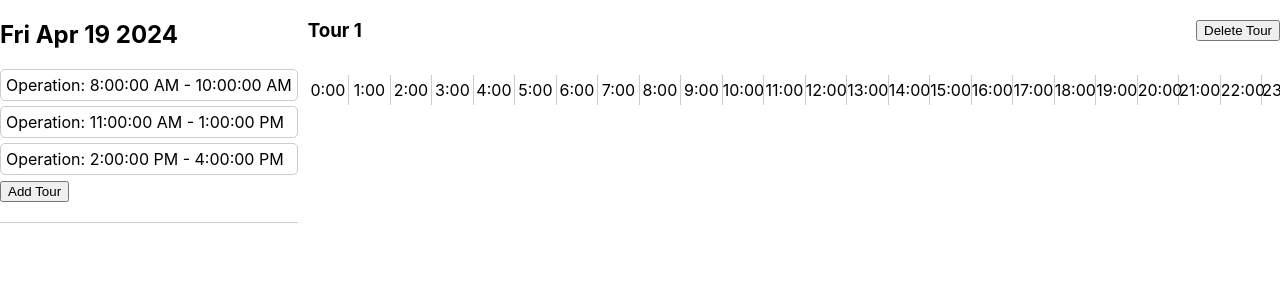
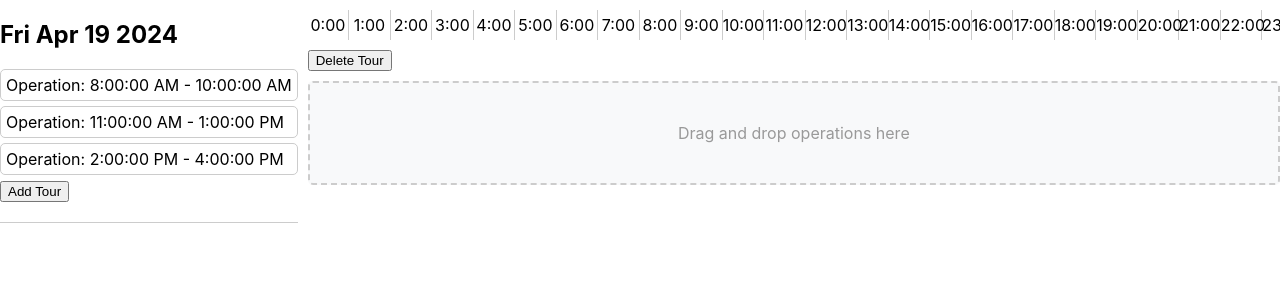
Before and after one commit to okuyama-code/drag-and-drop-pra, a React (Create React App) app: page / in a window 1280 px wide. Both pictures are taken after a click on the button "Add Tour". Shown: the top 300 px of the page. Built offline with nearby package versions, Linux system fonts and the light colour scheme.

Commit message:
示間の表示を上に持ってきた

```diff
--- a/src/App.tsx
+++ b/src/App.tsx
@@ -132,7 +132,9 @@ const DragAndDropList: React.FC = () => {
   });
 
   return (
+    <>
       <div style={{ display: 'flex' }}>
+
         <div style={{ display: 'flex', flexDirection: 'column', marginRight: '10px', borderBottom: '1px solid #ccc' }}>
           {Object.entries(groupedOperations).map(([date, ops]) => (
             <div key={date} style={{ marginBottom: '20px' }}>
@@ -151,18 +153,35 @@ const DragAndDropList: React.FC = () => {
             </div>
           ))}
         </div>
+
         <div style={{ flexGrow: 1 }}>
-        {tours.map(tour => (
-          <div key={tour.id} onDrop={e => handleDrop(e, tour.id, tour.date)} onDragOver={handleDragOver} style={{ marginBottom: '20px', position: 'relative' }}>
-            <div style={{ display: 'flex', justifyContent: 'space-between', alignItems: 'center', marginBottom: '5px' }}>
-              <h3>Tour {tour.id}</h3>
-              <button onClick={() => handleDeleteTour(tour.id)}>Delete Tour</button>
-            </div>
         <div style={{ position: 'relative', height: '50px', display: 'flex', alignItems: 'center' }}>
           {renderTimeBlocks()}
         </div>
-            <div style={{ position: 'relative', height: '40px' }}>
-              {tour.operations.map(operation => {
+          {tours.map(tour => (
+            <div key={tour.id} style={{ marginBottom: '20px', position: 'relative' }}>
+              <div style={{ display: 'flex', justifyContent: 'space-between', alignItems: 'center', marginBottom: '5px' }}>
+                <button onClick={() => handleDeleteTour(tour.id)}>Delete Tour</button>
+              </div>
+              <div
+                onDrop={e => handleDrop(e, tour.id, tour.date)}
+                onDragOver={handleDragOver}
+                style={{
+                  position: 'relative',
+                  height: '100px',
+                  border: '2px dashed #ccc',
+                  borderRadius: '5px',
+                  marginTop: '10px',
+                  display: 'flex',
+                  justifyContent: 'center',
+                  alignItems: 'center',
+                  backgroundColor: '#f8f9fa',
+                }}
+              >
+                {tour.operations.length === 0 ? (
+                  <p style={{ color: '#999' }}>Drag and drop operations here</p>
+                ) : (
+                  tour.operations.map(operation => {
                     const operationDuration = operation.endTime.getTime() - operation.startTime.getTime();
                     const operationStartTimePercentage = (operation.startTime.getHours() * 60 + operation.startTime.getMinutes()) / (24 * 60) * 100;
                     const operationWidthPercentage = (operationDuration / (24 * 60 * 60 * 1000)) * 100;
@@ -194,12 +213,15 @@ const DragAndDropList: React.FC = () => {
                         {`${operation.startTime.toLocaleTimeString()} - ${operation.endTime.toLocaleTimeString()}`}
                       </div>
                     );
-              })}
+                  })
+                )}
               </div>
             </div>
           ))}
         </div>
+
       </div>
+    </>
   );
 };
 
```
Lines whose indentation alone changed are shown as unchanged.
